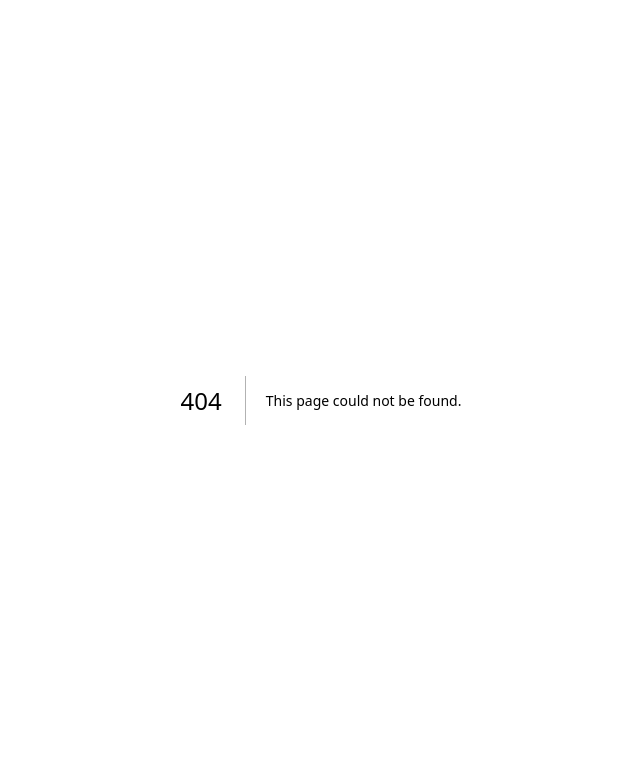
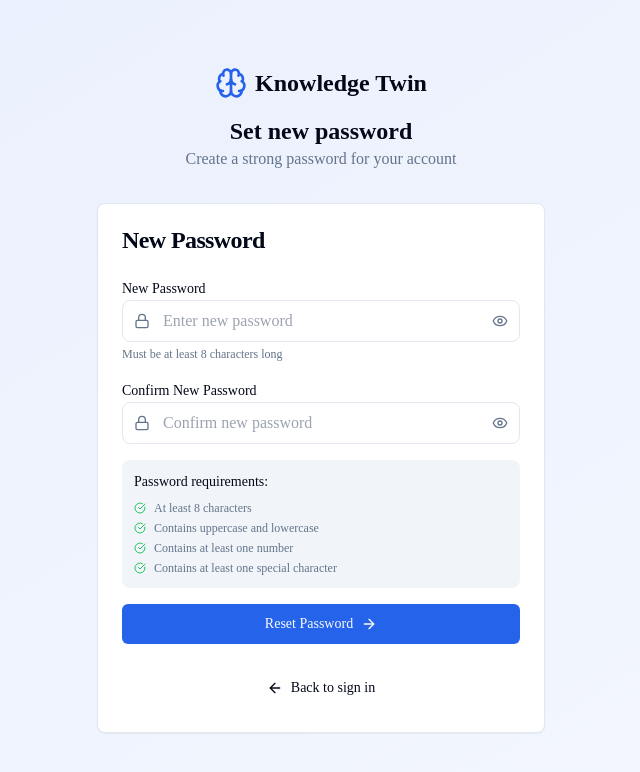
Before and after one commit to develper21/Congicore, a Next.js app: page /auth/reset-password in a window 1280 px wide. Before the commit this address had no page. Shown: the top 772 px of the page, without its empty margins (319-959 px from the left). Built offline with nearby package versions, Linux system fonts and the light colour scheme.

Commit message:
🔒 Build reset password functionality
- Create new password setup form
- Add password strength requirements
- Implement show/hide password toggles
- Add password confirmation validation
- Include success state with login redirect
- Add proper security indicators and guidelines

```diff
--- /dev/null
+++ b/src/app/auth/reset-password/page.tsx
@@ -0,0 +1,175 @@
+"use client"
+
+import { useState, useEffect } from "react"
+import { useRouter, useSearchParams } from "next/navigation"
+import { Button } from "@/components/ui/button"
+import { Card, CardContent, CardHeader, CardTitle } from "@/components/ui/card"
+import {
+  Lock,
+  Eye,
+  EyeOff,
+  CheckCircle,
+  ArrowLeft,
+  ArrowRight,
+  Brain
+} from "lucide-react"
+
+export default function ResetPasswordPage() {
+  const [showPassword, setShowPassword] = useState(false)
+  const [showConfirmPassword, setShowConfirmPassword] = useState(false)
+  const [isLoading, setIsLoading] = useState(false)
+  const [isSuccess, setIsSuccess] = useState(false)
+  const [token, setToken] = useState("")
+  const router = useRouter()
+  const searchParams = useSearchParams()
+
+  useEffect(() => {
+    const tokenParam = searchParams.get("token")
+    if (tokenParam) {
+      setToken(tokenParam)
+    }
+  }, [searchParams])
+
+  const handleResetPassword = async (e: React.FormEvent) => {
+    e.preventDefault()
+    setIsLoading(true)
+
+    // Simulate password reset
+    setTimeout(() => {
+      setIsSuccess(true)
+      setIsLoading(false)
+    }, 2000)
+  }
+
+  if (isSuccess) {
+    return (
+      <div className="min-h-screen flex items-center justify-center bg-gradient-to-br from-primary/10 to-primary/5 p-4">
+        <div className="w-full max-w-md">
+          <Card>
+            <CardContent className="p-8 text-center">
+              <div className="flex justify-center mb-4">
+                <div className="h-16 w-16 rounded-full bg-green-100 flex items-center justify-center">
+                  <CheckCircle className="h-8 w-8 text-green-600" />
+                </div>
+              </div>
+              <h2 className="text-2xl font-bold mb-2">Password reset successful!</h2>
+              <p className="text-muted-foreground mb-6">
+                Your password has been successfully updated.<br />
+                You can now sign in with your new password.
+              </p>
+              <Button className="w-full" onClick={() => router.push("/auth/login")}>
+                Continue to Sign In
+                <ArrowRight className="ml-2 h-4 w-4" />
+              </Button>
+            </CardContent>
+          </Card>
+        </div>
+      </div>
+    )
+  }
+
+  return (
+    <div className="min-h-screen flex items-center justify-center bg-gradient-to-br from-primary/10 to-primary/5 p-4">
+      <div className="w-full max-w-md">
+        <div className="text-center mb-8">
+          <div className="flex items-center justify-center space-x-2 mb-4">
+            <Brain className="h-8 w-8 text-primary" />
+            <span className="text-2xl font-bold">Knowledge Twin</span>
+          </div>
+          <h1 className="text-2xl font-bold">Set new password</h1>
+          <p className="text-muted-foreground">
+            Create a strong password for your account
+          </p>
+        </div>
+
+        <Card>
+          <CardHeader>
+            <CardTitle>New Password</CardTitle>
+          </CardHeader>
+          <CardContent>
+            <form onSubmit={handleResetPassword} className="space-y-4">
+              <div>
+                <label className="text-sm font-medium">New Password</label>
+                <div className="relative">
+                  <Lock className="absolute left-3 top-1/2 h-4 w-4 -translate-y-1/2 text-muted-foreground" />
+                  <input
+                    type={showPassword ? "text" : "password"}
+                    placeholder="Enter new password"
+                    className="w-full pl-10 pr-12 py-2 border border-border rounded-lg focus:outline-none focus:ring-2 focus:ring-primary"
+                    required
+                    minLength={8}
+                  />
+                  <button
+                    type="button"
+                    onClick={() => setShowPassword(!showPassword)}
+                    className="absolute right-3 top-1/2 h-4 w-4 -translate-y-1/2 text-muted-foreground"
+                  >
+                    {showPassword ? <EyeOff className="h-4 w-4" /> : <Eye className="h-4 w-4" />}
+                  </button>
+                </div>
+                <p className="text-xs text-muted-foreground mt-1">
+                  Must be at least 8 characters long
+                </p>
+              </div>
+
+              <div>
+                <label className="text-sm font-medium">Confirm New Password</label>
+                <div className="relative">
+                  <Lock className="absolute left-3 top-1/2 h-4 w-4 -translate-y-1/2 text-muted-foreground" />
+                  <input
+                    type={showConfirmPassword ? "text" : "password"}
+                    placeholder="Confirm new password"
+                    className="w-full pl-10 pr-12 py-2 border border-border rounded-lg focus:outline-none focus:ring-2 focus:ring-primary"
+                    required
+                    minLength={8}
+                  />
+                  <button
+                    type="button"
+                    onClick={() => setShowConfirmPassword(!showConfirmPassword)}
+                    className="absolute right-3 top-1/2 h-4 w-4 -translate-y-1/2 text-muted-foreground"
+                  >
+                    {showConfirmPassword ? <EyeOff className="h-4 w-4" /> : <Eye className="h-4 w-4" />}
+                  </button>
+                </div>
+              </div>
+
+              <div className="bg-muted p-3 rounded-lg">
+                <p className="text-sm font-medium mb-2">Password requirements:</p>
+                <ul className="text-xs text-muted-foreground space-y-1">
+                  <li className="flex items-center">
+                    <CheckCircle className="h-3 w-3 mr-2 text-green-500" />
+                    At least 8 characters
+                  </li>
+                  <li className="flex items-center">
+                    <CheckCircle className="h-3 w-3 mr-2 text-green-500" />
+                    Contains uppercase and lowercase
+                  </li>
+                  <li className="flex items-center">
+                    <CheckCircle className="h-3 w-3 mr-2 text-green-500" />
+                    Contains at least one number
+                  </li>
+                  <li className="flex items-center">
+                    <CheckCircle className="h-3 w-3 mr-2 text-green-500" />
+                    Contains at least one special character
+                  </li>
+                </ul>
+              </div>
+
+              <Button type="submit" className="w-full" disabled={isLoading}>
+                {isLoading ? "Resetting..." : "Reset Password"}
+                <ArrowRight className="ml-2 h-4 w-4" />
+              </Button>
+            </form>
+
+            <div className="mt-6">
+              <Button variant="ghost" className="w-full" onClick={() => router.push("/auth/login")}>
+                <ArrowLeft className="mr-2 h-4 w-4" />
+                Back to sign in
+              </Button>
+            </div>
+          </CardContent>
+        </Card>
+      </div>
+    </div>
+  )
+}
```
